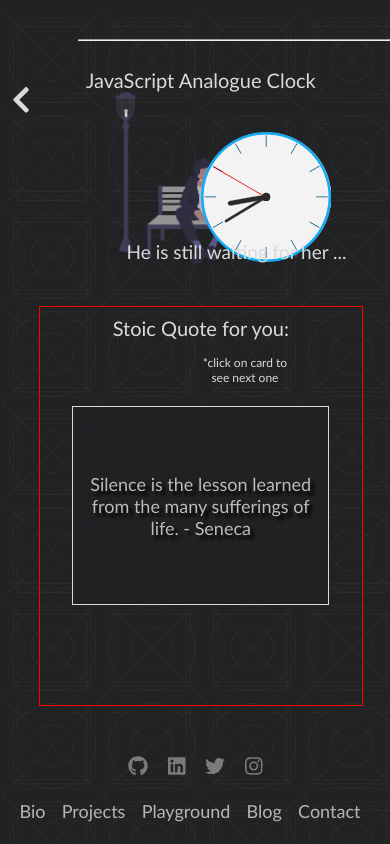
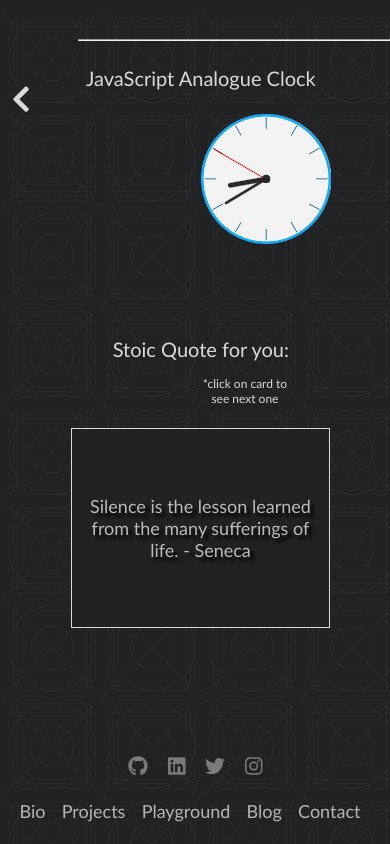
Before and after one commit to sagdish/dev-portfolio, a React (Create React App) app: page /play in a window 390 px wide. Built offline with nearby package versions, Linux system fonts and the light colour scheme.

Commit message:
playground done for now

```diff
--- a/src/pages/Play.js
+++ b/src/pages/Play.js
@@ -32,7 +32,8 @@ function Work(props) {
           <div style={{
             alignSelf: 'center',
             fontWeight: 'lighter',
-            fontSize: '20px'
+            fontSize: '20px',
+            marginTop: '20px'
           }}>
             JavaScript Analogue Clock
           </div>
@@ -62,12 +63,12 @@ function Work(props) {
 
           {/* this will be future container for another fun thing */}
           <div style={{
-            marginTop: '40px',
+            marginTop: '20%',
             display: 'flex',
-            // width: '0%',
+            // width: '80%',
             height: '400px',
             justifyContent: 'center',
-            border: '1px solid red',
+            // border: '1px solid red',
             position: 'relative',
           }}>
 
@@ -75,6 +76,11 @@ function Work(props) {
             {/* <p>as seen </p> */}
             <Stoic />
           </div>
+
+          {/* next box: */}
+          {/* <div>
+            <h2>future box</h2>
+          </div> */}
 
         </div>
 
--- a/src/pages/style.css
+++ b/src/pages/style.css
@@ -111,9 +111,6 @@ a:hover {
    color: #47CDDA
 }
 
-.laptopImage {
-  /* visibility: hidden; */
-}
 
 @media only screen and (max-width: 850px) {
   .pages-content {
@@ -132,3 +129,9 @@ a:hover {
 
   }
 }
+
+@media only screen and (max-width: 650px) {
+  .laptopImage {
+    visibility: hidden;
+  }
+}
```
